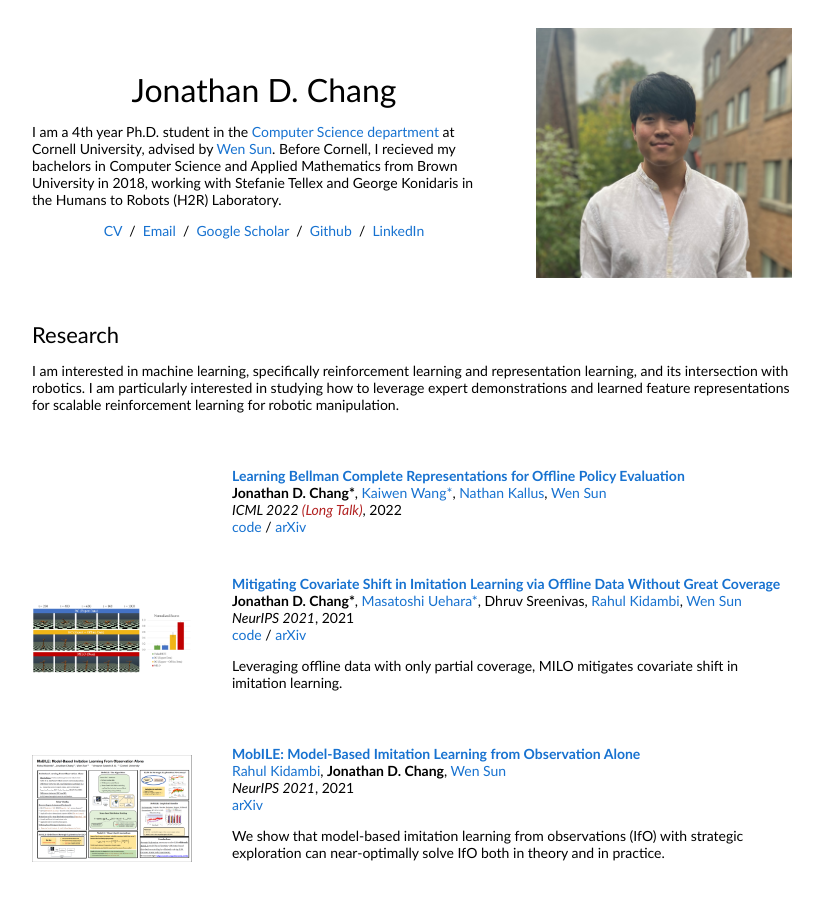
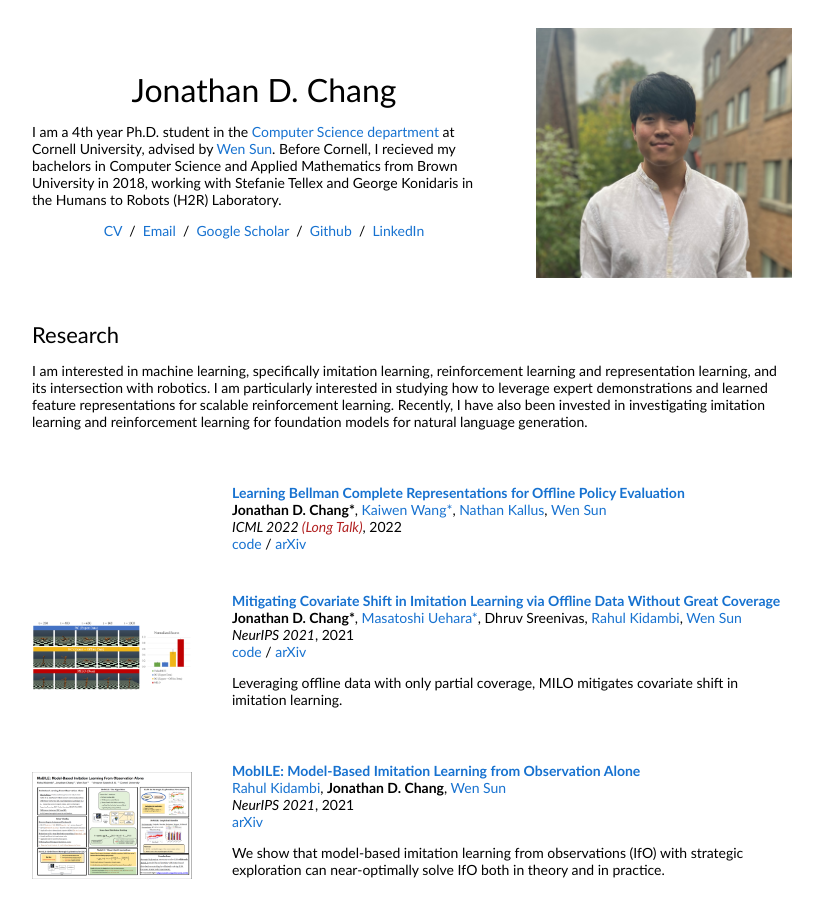
Before and after one commit to jdchang1/jdchang1, a plain HTML site: page index.html in a window 1280 px wide. Shown: the top 915 px of the page, without its empty margins (228-1051 px from the left). Drawn offline with Linux system fonts and the light colour scheme.

Commit message:
edit to bio

```diff
--- a/index.html
+++ b/index.html
@@ -42,7 +42,7 @@
             <td style="padding:20px;width:100%;vertical-align:middle">
               <heading>Research</heading>
               <p>
-                I am interested in machine learning, specifically reinforcement learning and representation learning, and its intersection with robotics. I am particularly interested in studying how to leverage expert demonstrations and learned feature representations for scalable reinforcement learning for robotic manipulation.
+                I am interested in machine learning, specifically imitation learning, reinforcement learning and representation learning, and its intersection with robotics. I am particularly interested in studying how to leverage expert demonstrations and learned feature representations for scalable reinforcement learning. Recently, I have also been invested in investigating imitation learning and reinforcement learning for foundation models for natural language generation.
               </p>
             </td>
           </tr>
```
